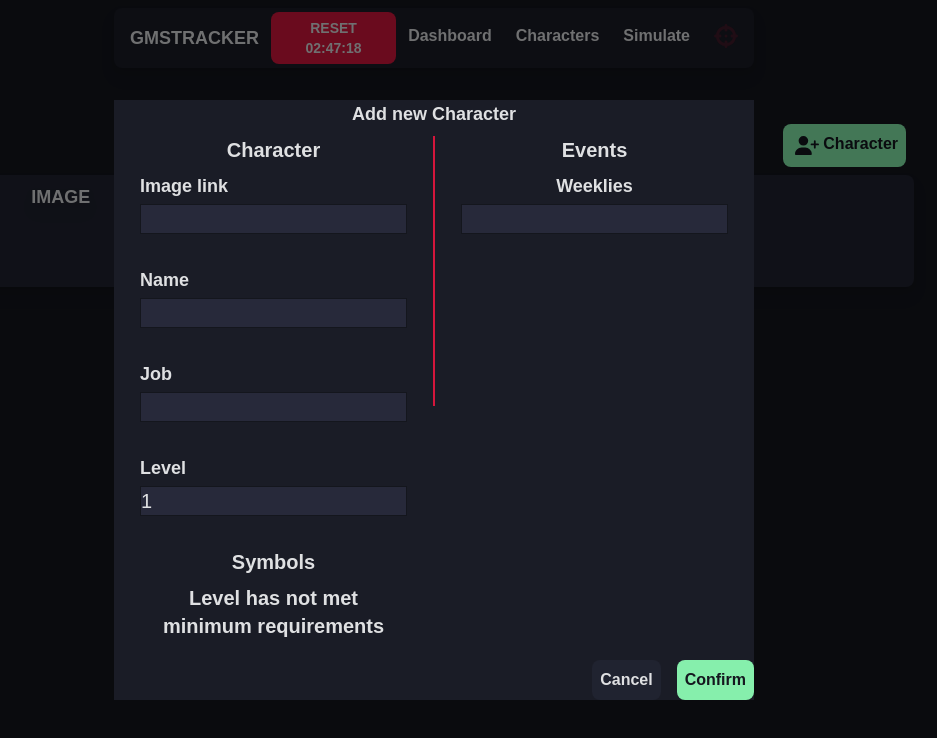
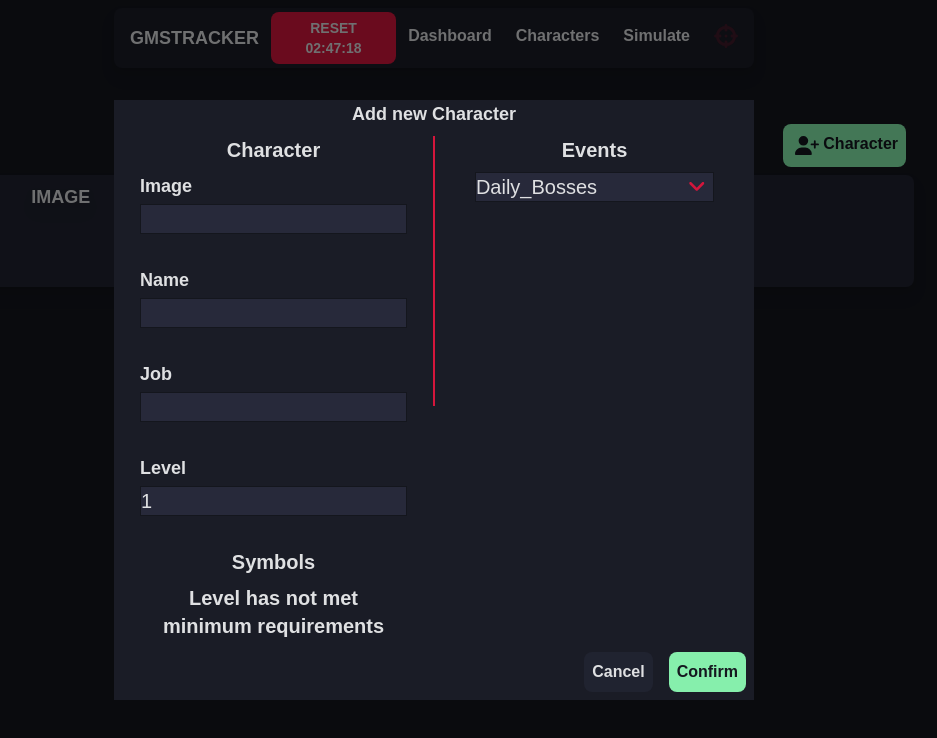
Before and after one commit to beqm/gmstasks, a SvelteKit app: page /characters in a window 1280 px wide. Both pictures are taken after a click on the button "Character". Shown: the top 738 px of the page, without its empty margins (206-1143 px from the left). Built offline with nearby package versions, Linux system fonts and the light colour scheme.

Commit message:
event functionality

```diff
--- /dev/null
+++ b/src/lib/components/Form/EventSelect.svelte
@@ -0,0 +1,54 @@
+<script lang="ts">
+	import type { MEvent } from '$lib/types/types';
+
+	export let inputLabel: string;
+	export let selectData: MEvent[];
+
+	const showEventSelect = () => {
+		const EventItems = document.querySelector(`#${inputLabel}`);
+		EventItems?.classList.toggle('invisible');
+	};
+
+	const handleCheck = (id: string) => {
+		const EventItem = document.querySelector(`#${id}`) as HTMLInputElement;
+		if (EventItem.checked == true) {
+			let result = selectData.find((item) => item.name === id);
+			if (result) {
+				result!.active = true;
+			}
+		}
+	};
+</script>
+
+<div>
+	<!-- svelte-ignore a11y-click-events-have-key-events -->
+	<!-- svelte-ignore a11y-no-static-element-interactions -->
+	<div
+		class="flex items-center w-full bg-theme-softer border border-theme-base text-xl focus:bg-theme-softdecorated cursor-pointer"
+		on:click={showEventSelect}
+	>
+		<span>{inputLabel}</span>
+		<svg
+			class="ml-auto mr-2 text-theme-decorated"
+			xmlns="http://www.w3.org/2000/svg"
+			height="1em"
+			viewBox="0 0 448 512"
+			fill="currentColor"
+			><!--! Font Awesome Free 6.4.0 by @fontawesome - https://fontawesome.com License - https://fontawesome.com/license (Commercial License) Copyright 2023 Fonticons, Inc. --><path
+				d="M201.4 342.6c12.5 12.5 32.8 12.5 45.3 0l160-160c12.5-12.5 12.5-32.8 0-45.3s-32.8-12.5-45.3 0L224 274.7 86.6 137.4c-12.5-12.5-32.8-12.5-45.3 0s-12.5 32.8 0 45.3l160 160z"
+			/></svg
+		>
+	</div>
+
+	<ul
+		id={inputLabel}
+		class="invisible flex flex-col items-center w-full bg-theme-softer border border-theme-base text-xl focus:bg-theme-softdecorated max-h-[140px] overflow-y-auto"
+	>
+		{#each selectData as item}
+			<li class="flex text-left w-full">
+				<label for={item.name}>{item.name}</label>
+				<input type="checkbox" id={item.name} class="ml-auto mr-2" on:click={() => handleCheck(item.name)} />
+			</li>
+		{/each}
+	</ul>
+</div>
--- /dev/null
+++ b/src/lib/components/Form/Input.svelte
@@ -0,0 +1,14 @@
+<script lang="ts">
+	export let value: string | number;
+	export let inputLabel: string;
+</script>
+
+<label for={inputLabel} class="block font-bold text-lg">{inputLabel}</label>
+<div class="mt-1">
+	<input
+		id={inputLabel}
+		type="text"
+		class="mb-8 bg-theme-softer border border-theme-base text-xl focus:bg-theme-softdecorated"
+		bind:value
+	/>
+</div>
--- a/src/routes/characters/Form.svelte
+++ b/src/routes/characters/Form.svelte
@@ -2,8 +2,10 @@
 	import DataStore from '$lib/stores/DataStore';
 	import ActiveStore from '$lib/stores/ActiveStore';
 	import default_img from '$lib/assets/default_img.png';
-	import SymbolForm from '$lib/components/SymbolForm.svelte';
-	import type { Character, MSymbol } from '$lib/types/types';
+	import SymbolInput from '$lib/components/Form/SymbolInput.svelte';
+	import Input from '$lib/components/Form/Input.svelte';
+	import type { Character, MEvent, MSymbol } from '$lib/types/types';
+	import EventSelect from '$lib/components/Form/EventSelect.svelte';
 
 	let arcSymbolInputs: MSymbol[] = [
 		{ name: 'VanishingJourney', level: 1, req_level: 200, exp: 1, gain: 8, active: false },
@@ -20,16 +22,29 @@
 		{ name: 'Odium', level: 1, req_level: 275, exp: 1, gain: 8, active: false }
 	];
 
+	let dailyBosses: MEvent[] = [
+		{ name: 'Gollux', complete: false, active: false, amount: 1 },
+		{ name: 'Easy_Normal_Arkarium', complete: false, active: false, amount: 1 },
+		{ name: 'Normal_Hard_Hanmaru', complete: false, active: false, amount: 1 },
+		{ name: 'Easy_Normal_Magnus', complete: false, active: false, amount: 1 },
+		{ name: 'Easy_Normal_Papulatus', complete: false, active: false, amount: 1 },
+		{ name: 'Easy_Normal_Hard_VonLeon', complete: false, active: false, amount: 1 },
+		{ name: 'Easy_Normal_Chaos_Horntail', complete: false, active: false, amount: 1 },
+		{ name: 'Normal_Hilla', complete: false, active: false, amount: 1 },
+		{ name: 'Easy_Normal_Zakum', complete: false, active: false, amount: 1 },
+		{ name: 'Normal_VonBon', complete: false, active: false, amount: 1 },
+		{ name: 'Normal_Pierre', complete: false, active: false, amount: 1 },
+		{ name: 'Normal_Crimson Queen', complete: false, active: false, amount: 1 },
+		{ name: 'Normal_Vellum', complete: false, active: false, amount: 1 },
+		{ name: 'Normal_OMNI-CLN', complete: false, active: false, amount: 1 },
+		{ name: 'Normal_PinkBean', complete: false, active: false, amount: 1 }
+	];
+
 	let id = '';
 	let img = '';
 	let name = '';
 	let job = '';
 	let lvl = 1;
-
-	let test = {
-		name: 'VanishingJourney',
-		nameId: 'vj'
-	};
 
 	const createCharacter = (): Character => {
 		return {
@@ -82,6 +97,7 @@
 		}
 
 		if (formController == 'create') {
+			console.log(dailyBosses);
 			lvl = Math.min(Math.max(lvl, 1), 300);
 			const arcanesLevels = [200, 210, 220, 225, 230, 235];
 			const sacredsLevels = [260, 270, 275];
@@ -149,8 +165,8 @@
 	</button>
 </div>
 
-<dialog id="add-char-modal" class="bg-theme-base text-theme-dark">
-	<form class="h-[90%] overflow-y-auto" on:submit|preventDefault={handleSubmit}>
+<dialog id="add-char-modal" class="bg-theme-base text-theme-dark relative">
+	<form class="h-[90%] overflow-y-auto" on:submit={handleSubmit}>
 		<div class="w-full text-center font-bold text-lg mb-2">Add new Character</div>
 		<div class="flex w-full h-2/4">
 			<!-- Left Side -->
@@ -158,49 +174,10 @@
 				<!-- Character Section -->
 				<div>
 					<div class="w-full text-center font-bold text-xl mb-2">Character</div>
-					<label for="img" class="block font-bold text-lg">Image link</label>
-					<div class="mt-1">
-						<input
-							id="img"
-							name="img"
-							type="text"
-							class="mb-8 bg-theme-softer border border-theme-base text-xl focus:bg-theme-softdecorated"
-							bind:value={img}
-						/>
-					</div>
-
-					<label for="name" class="block font-bold text-lg">Name</label>
-					<div class="mt-1">
-						<input
-							id="name"
-							name="name"
-							type="text"
-							class="mb-8 bg-theme-softer border border-theme-base text-xl focus:bg-theme-softdecorated"
-							bind:value={name}
-						/>
-					</div>
-
-					<label for="job" class="block font-bold text-lg">Job</label>
-					<div class="mt-1">
-						<input
-							id="job"
-							name="job"
-							type="text"
-							class="mb-8 bg-theme-softer border border-theme-base text-xl focus:bg-theme-softdecorated"
-							bind:value={job}
-						/>
-					</div>
-
-					<label for="lvl" class="block font-bold text-lg">Level</label>
-					<div class="mt-1">
-						<input
-							id="lvl"
-							name="lvl"
-							type="text"
-							class="mb-8 bg-theme-softer border border-theme-base text-xl focus:bg-theme-softdecorated"
-							bind:value={lvl}
-						/>
-					</div>
+					<Input bind:value={img} inputLabel="Image" />
+					<Input bind:value={name} inputLabel="Name" />
+					<Input bind:value={job} inputLabel="Job" />
+					<Input bind:value={lvl} inputLabel="Level" />
 				</div>
 				<!-- Symbol Section -->
 				<div class="w-3/4">
@@ -208,36 +185,30 @@
 					{#if lvl < 200}
 						<div class="w-full text-center font-bold text-xl mb-2">Level has not met minimum requirements</div>
 					{/if}
-					<SymbolForm bind:value={arcSymbolInputs[0]} char_lvl={lvl} />
-					<SymbolForm bind:value={arcSymbolInputs[1]} char_lvl={lvl} />
-					<SymbolForm bind:value={arcSymbolInputs[2]} char_lvl={lvl} />
-					<SymbolForm bind:value={arcSymbolInputs[3]} char_lvl={lvl} />
-					<SymbolForm bind:value={arcSymbolInputs[4]} char_lvl={lvl} />
-					<SymbolForm bind:value={arcSymbolInputs[5]} char_lvl={lvl} />
+					<SymbolInput bind:value={arcSymbolInputs[0]} char_lvl={lvl} />
+					<SymbolInput bind:value={arcSymbolInputs[1]} char_lvl={lvl} />
+					<SymbolInput bind:value={arcSymbolInputs[2]} char_lvl={lvl} />
+					<SymbolInput bind:value={arcSymbolInputs[3]} char_lvl={lvl} />
+					<SymbolInput bind:value={arcSymbolInputs[4]} char_lvl={lvl} />
+					<SymbolInput bind:value={arcSymbolInputs[5]} char_lvl={lvl} />
 
-					<SymbolForm bind:value={sacSymbolInputs[0]} char_lvl={lvl} />
-					<SymbolForm bind:value={sacSymbolInputs[1]} char_lvl={lvl} />
-					<SymbolForm bind:value={sacSymbolInputs[2]} char_lvl={lvl} />
+					<SymbolInput bind:value={sacSymbolInputs[0]} char_lvl={lvl} />
+					<SymbolInput bind:value={sacSymbolInputs[1]} char_lvl={lvl} />
+					<SymbolInput bind:value={sacSymbolInputs[2]} char_lvl={lvl} />
 				</div>
 			</div>
 
 			<!-- Right Side -->
 			<div class="w-2/4 flex flex-col items-center border-l border-theme-decorated">
+				<!-- Events Section -->
+				<div class="w-3/4">
 					<div class="w-full text-center font-bold text-xl mb-2">Events</div>
-				<label for="img" class="block font-bold text-lg">Weeklies</label>
-				<div class="mt-1">
-					<input
-						id="img"
-						name="img"
-						type="text"
-						class="mb-8 bg-theme-softer border border-theme-base text-xl focus:bg-theme-softdecorated"
-						bind:value={img}
-					/>
+					<EventSelect inputLabel="Daily_Bosses" bind:selectData={dailyBosses} />
 				</div>
 			</div>
-		</div>
-	</form>
-	<div class="flex h-[10%] font-bold mt-auto">
+
+			<!-- Buttons -->
+			<div class="flex h-[10%] font-bold right-0 bottom-0 absolute m-2">
 				<button
 					on:click|preventDefault={closeForm}
 					class="hover:bg-gray-500 p-2 mr-2 mt-auto ml-auto rounded-lg bg-theme-soft duration-200 active:scale-90"
@@ -252,4 +223,6 @@
 					Confirm
 				</button>
 			</div>
+		</div>
+	</form>
 </dialog>
```
Also changed, not shown: src/lib/components/Form/SymbolInput.svelte (renamed from src/lib/components/SymbolForm.svelte). Lines whose indentation alone changed are shown as unchanged.
